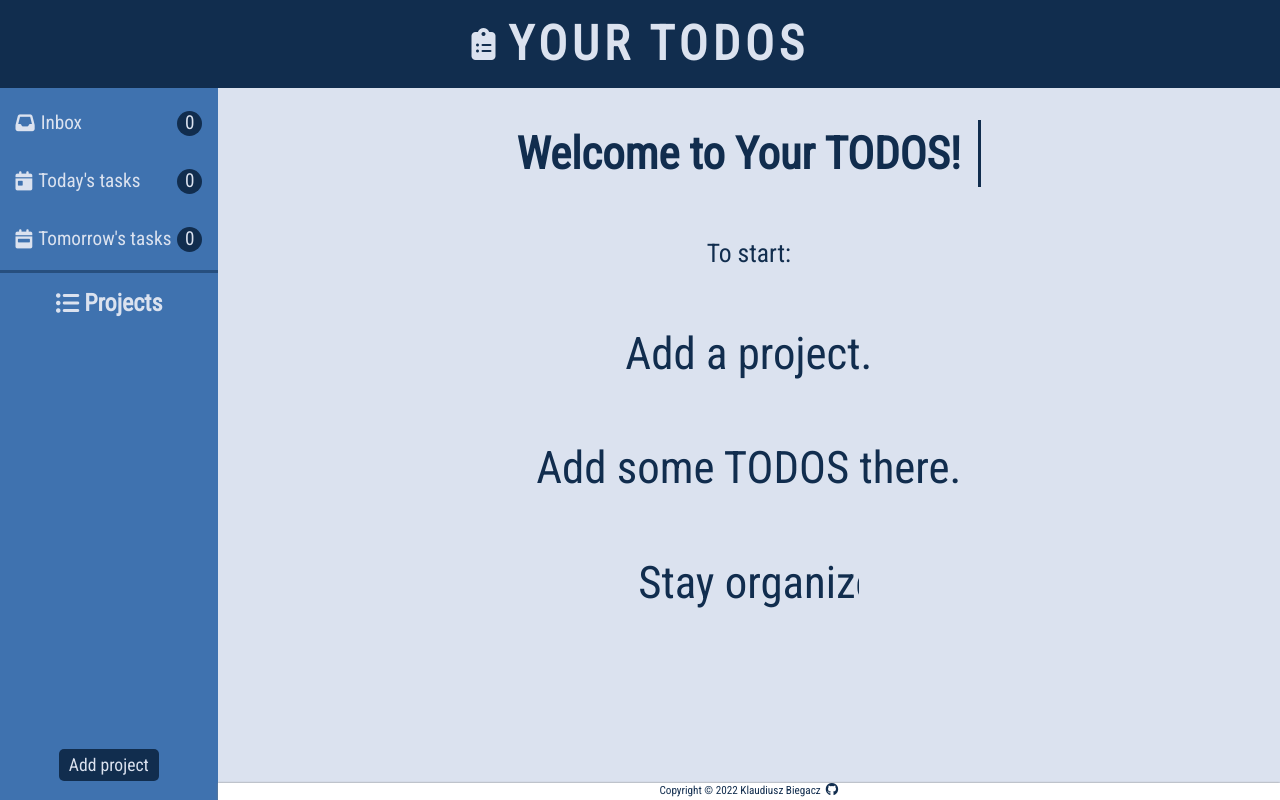
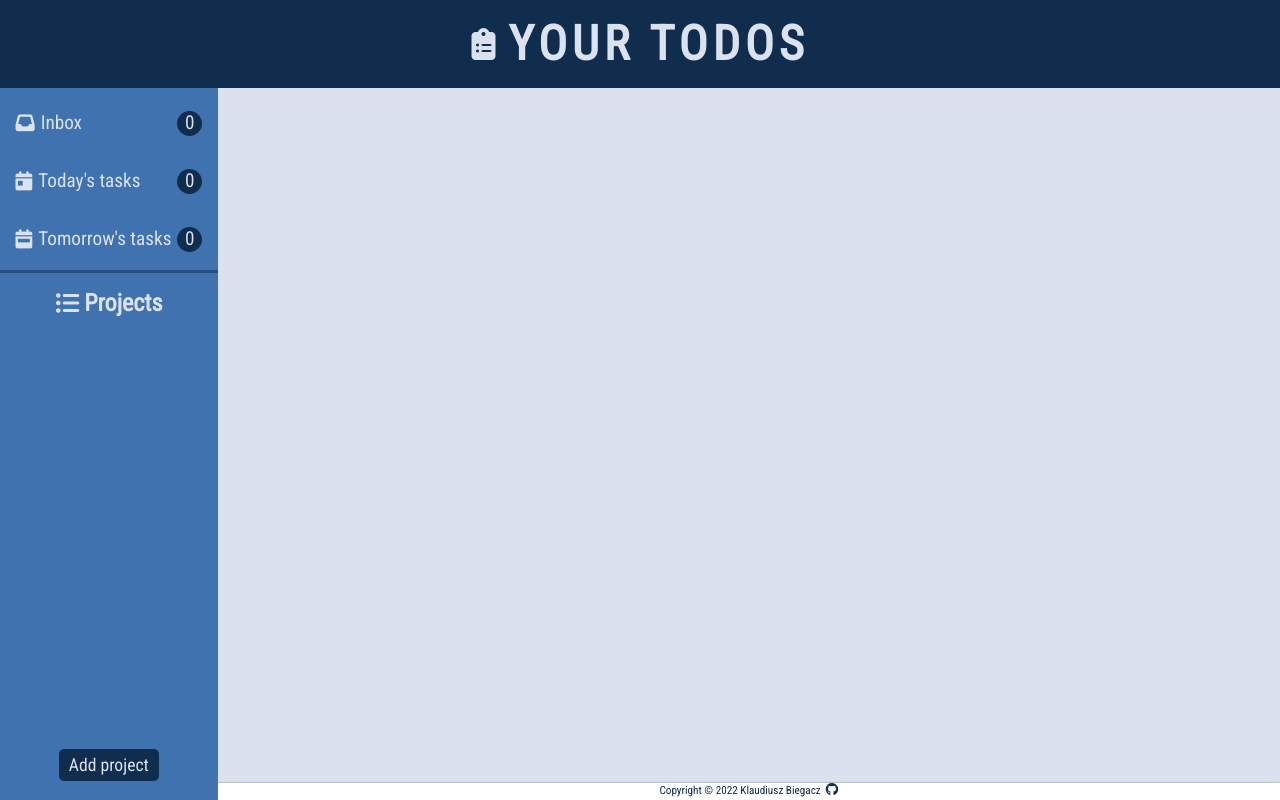
Before and after one commit to KlaudiuszB5528/Your-TODOS_v2, a React (Vite) app: page / in a window 1280 px wide. Built offline with nearby package versions, Linux system fonts and the light colour scheme.

Commit message:
fix homepage path fix for ghpages

```diff
--- a/src/components/MainSection.tsx
+++ b/src/components/MainSection.tsx
@@ -7,7 +7,7 @@
   return (
     <div className="main-section">
       <Routes>
-        <Route path="/" element={<Home />}></Route>
+        <Route path="/Your-TODOS_v2" element={<Home />}></Route>
         <Route path="/inbox" element={<Inbox />}></Route>
         <Route path="/todays" element={<Inbox />}></Route>
         <Route path="/tomorrows" element={<Inbox />}></Route>
```
